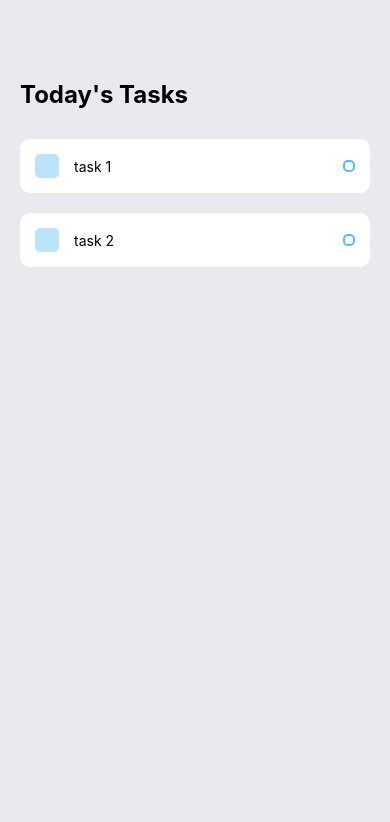
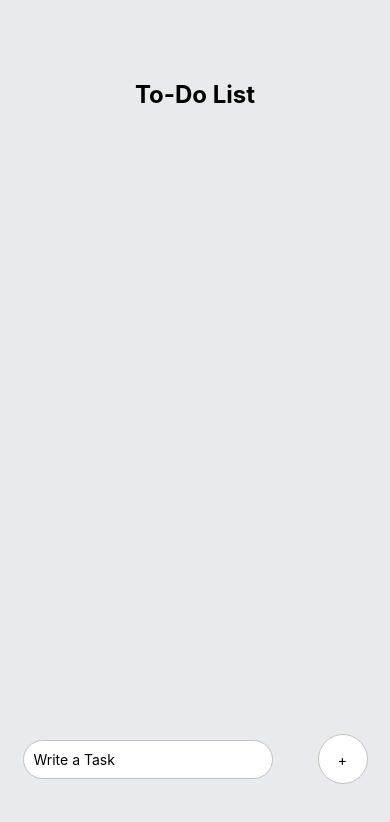
Before and after one commit to whitewolf8383/mobile-ToDoList, a React Native app: screen / in a window 390 px wide. Shown: the top 822 px of the page. Built offline with nearby package versions, Linux system fonts and the light colour scheme.

Commit message:
Working on adding task

```diff
--- a/App.js
+++ b/App.js
@@ -1,19 +1,63 @@
-import { StatusBar } from 'expo-status-bar';
-import React from 'react';
-import { StyleSheet, Text, View } from 'react-native';
+import React, {useState} from 'react';
+import { KeyboardAvoidingView, Platform, StyleSheet, Text, View, TextInput, TouchableOpacity, Keyboard, ScrollView } from 'react-native';
 import Task from './components/Tasks';
 
 export default function App() {
+  const [task, setTask] = useState();
+  const [taskItems, setTaskItems] = useState([]);
+
+  const handleAddTask = () => {
+    Keyboard.dismiss();
+    setTaskItems(...taskItems, task);
+    setTask(null);
+  }
+
+  const completeTask = (index) => {
+    let itemsCopy = [...taskItems];
+    itemsCopy.splice(index, 1);
+    setTaskItems(itemsCopy);
+  }
+
   return (
     <View style={styles.container}>
-      <View style={styles.taskWrapper}>
-        <Text style={styles.sectionTitle}>Today's Tasks</Text>
-        <View style={styles.items}>
-          {/* This is where tasks go */}
-          <Task text={'task 1'}/>
-          <Task text={'task 2'}/>
+      <ScrollView
+        contentContainerStyle={{
+          flexGrid: 1
+        }}
+        keyboardShouldPersistTaps='handled'
+      >
+
+        <View style={styles.taskWrapper}>
+          <Text style={styles.sectionTitle}>To-Do List</Text>
+          <View style={styles.items}>
+            {/* This is where tasks go */}
+            {
+              taskItems.map((item, index) => {
+                <TouchableOpacity key={index} onPress={() => completeTask(index)}>
+                  <Task text={item} />
+                </TouchableOpacity>
+              })
+            }
+
+          </View>
         </View>
-      </View>
+      </ScrollView>
+
+      <KeyboardAvoidingView
+        behavior={Platform.OS === 'ios' ? 'padding' : 'height'}
+        style={styles.writeTaskWrapper}>
+          <TextInput
+            style={styles.input}
+            placeholder={'Write a Task'}
+            onChangeText={text => setTask(text)}
+            value={task}
+          />
+          <TouchableOpacity onPress={() => handleAddTask()}>
+            <View style={styles.addWrapper}>
+              <Text style={styles.addText}>+</Text>
+            </View>
+          </TouchableOpacity>
+        </KeyboardAvoidingView>
     </View>
   );
 }
@@ -29,9 +73,40 @@
   },
   sectionTitle: {
     fontSize: 24,
-    fontWeight: 'bold'
+    fontWeight: 'bold',
+    textAlign: 'center'
   },
   items: {
     marginTop: 30
+  },
+  writeTaskWrapper: {
+    position: 'absolute',
+    bottom: 60,
+    width: '100%',
+    flexDirection: 'row',
+    justifyContent: 'space-around',
+    alignItems: 'center'
+  },
+  input: {
+    paddingVertical: 10,
+    width: 250,
+    paddingHorizontal: 10,
+    backgroundColor: 'white',
+    borderRadius: 60,
+    borderWidth: 1,
+    borderColor: '#C0C0C0'
+  },
+  addWrapper: {
+    width: 50,
+    height: 50,
+    backgroundColor: '#FFF',
+    borderRadius: 60,
+    justifyContent: 'center',
+    alignItems: 'center',
+    borderColor: '#C0C0C0',
+    borderWidth: 1
+  },
+  addText: {
+
   }
 });
--- a/components/Tasks.js
+++ b/components/Tasks.js
@@ -1,5 +1,5 @@
 import React from 'react';
-import { View, Text, StyleSheet, TouchableOpacity } from 'react-native';
+import { View, Text, StyleSheet } from 'react-native';
 
 const Task = (props) => {
   return (
@@ -36,7 +36,7 @@
     borderRadius: 5,
     marginRight: 15
   },
-  itemtext: {
+  itemText: {
     maxWidth: '80%'
   },
   circular: {
```
